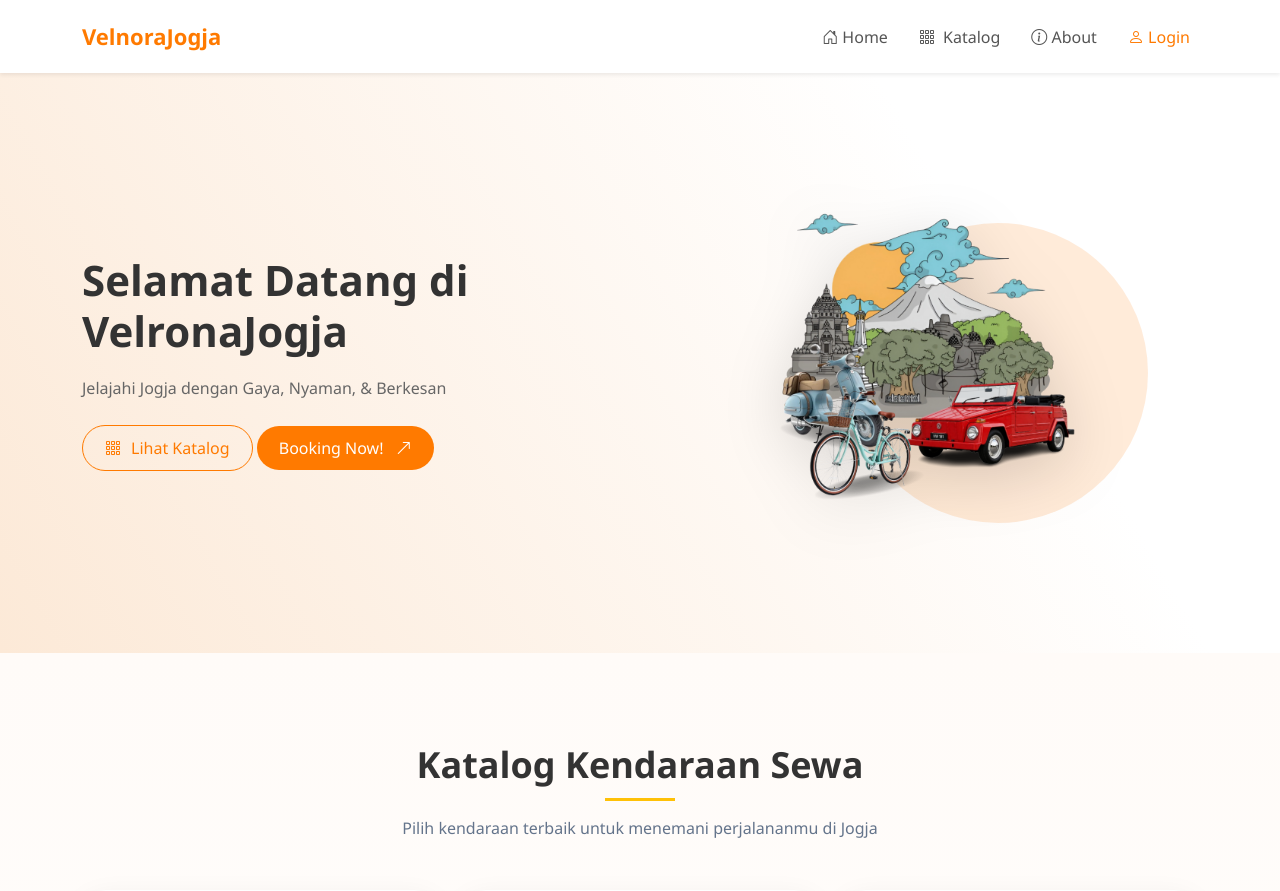
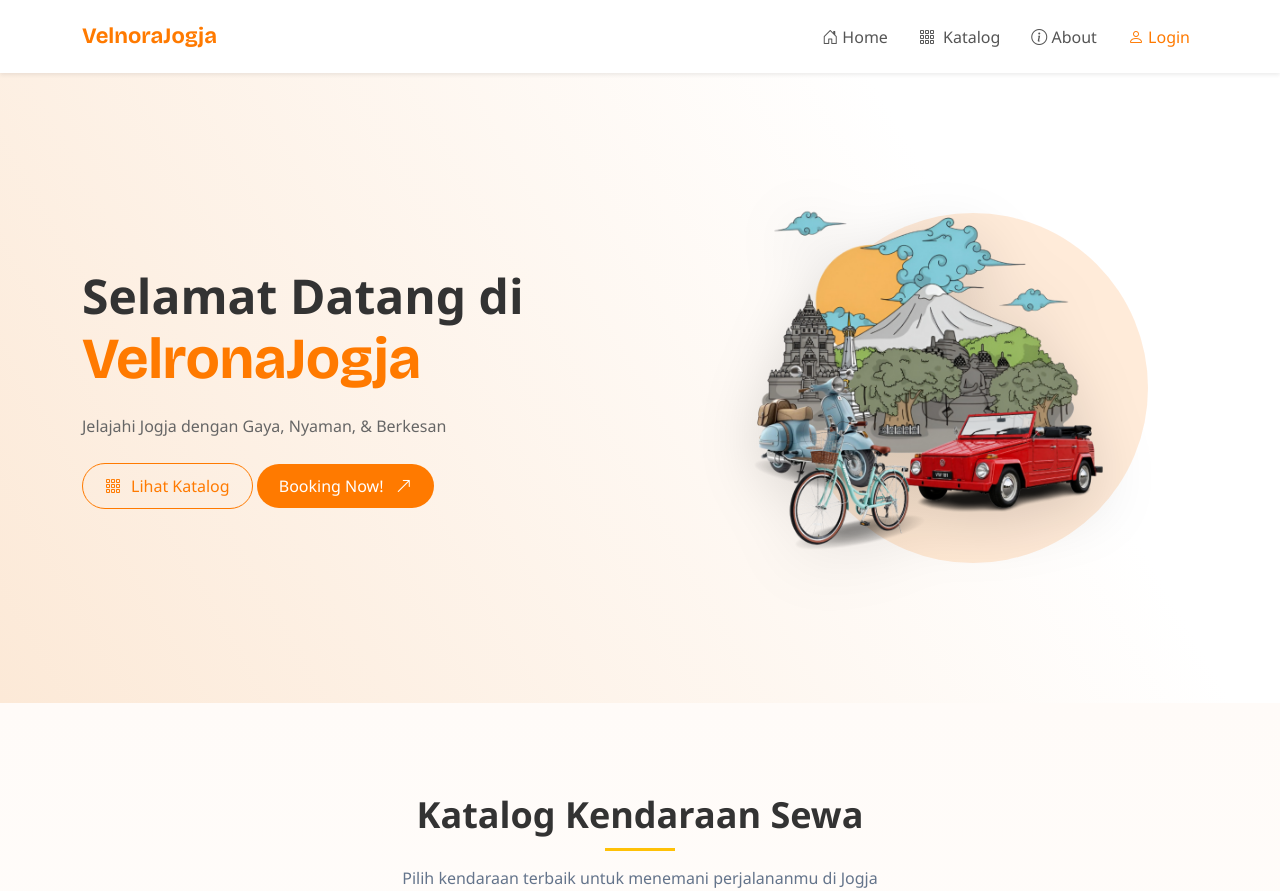
Before and after one commit to SayyiraUlhaq23/projectpwd, a PHP site: page /user/index.php in a window 1280 px wide. Shown: the top 891 px of the page. Run offline with PHP 8.4, Linux system fonts and the light colour scheme; data comes from the database, SQL or seed files in the repository; data that the repository does not hold is empty.

Commit message:
update UI

```diff
--- a/css/style.css
+++ b/css/style.css
@@ -1,3 +1,6 @@
+@import url('https://fonts.googleapis.com/css2?family=Bricolage+Grotesque:opsz,wght@12..96,200..800&family=Lato:ital,wght@0,100;0,300;0,400;0,700;0,900;1,100;1,300;1,400;1,700;1,900&display=swap');
+@import url('https://fonts.googleapis.com/css2?family=Bricolage+Grotesque:opsz,wght@12..96,200..800&display=swap');
+
 * {
     margin: 0;
     padding: 0;
@@ -32,9 +35,12 @@ main {
 }
 
 .navbar-brand {
+    color: #ff7a00 !important;
+    font-family: "Bricolage Grotesque", sans-serif;
+    font-size: 22px;
     font-weight: 700;
-    font-size: 22px;
-    color: #ff7a00 !important;
+    font-style: normal;
+    font-variation-settings: "wdth" 100;
 }
 
 .navbar .nav-link {
@@ -163,7 +169,7 @@ main {
 /* Hero */
 .hero {
     position: relative;
-    padding: 100px 0;
+    padding: 90px 0;
     background: #fff;
     overflow: hidden;
     background: linear-gradient(240deg, #fff 25%, #fce9d7 100%);
@@ -183,9 +189,19 @@ main {
 }
 
 .hero h1 {
-    font-size: 42px;
+    font-size: 48px;
     font-weight: 700;
     margin-bottom: 20px;
+}
+
+.hero h1 span {
+    font-size: 58px;
+    font-family: "Bricolage Grotesque", sans-serif;
+    font-optical-sizing: auto;
+    font-weight: 700;
+    font-style: normal;
+    color: #ff7a00;
+    font-variation-settings: "wdth" 100;
 }
 
 .hero p {
@@ -202,8 +218,8 @@ main {
 
 .hero-bg {
     position: absolute;
-    width: 300px;
-    height: 300px;
+    width: 350px;
+    height: 350px;
     background: #ff7a00;
     border-radius: 50%;
     top: 50px;
@@ -213,7 +229,7 @@ main {
 }
 
 .hero .right img {
-    width: 380px;
+    width: 450px;
     border-radius: 20px;
     filter: drop-shadow(0 15px 30px rgba(0,0,0,0.15));
     transition: 0.3s;
@@ -393,6 +409,24 @@ main {
     font-weight: 700;
     margin-bottom: 15px;
     position: relative;
+}
+
+.about-title span {
+    font-family: "Bricolage Grotesque", sans-serif;
+    font-optical-sizing: auto;
+    font-weight: 700;
+    font-style: normal;
+    color: #ff7a00;
+    font-variation-settings: "wdth" 100;
+}
+
+.about-text span {
+    font-family: "Bricolage Grotesque", sans-serif;
+    font-optical-sizing: auto;
+    font-weight: 700;
+    font-style: normal;
+    color: #ff7a00;
+    font-variation-settings: "wdth" 100;
 }
 
 .about-title::after {
--- a/user/index.php
+++ b/user/index.php
@@ -79,7 +79,7 @@ $query_kendaraan = mysqli_query($konek, "SELECT * FROM kendaraan");
 <section class="hero">
 <div class="container text-center">
 <div class="left">
-      <h1>Selamat Datang di VelronaJogja</h1>
+      <h1>Selamat Datang di <span>VelronaJogja</span></h1>
       <p>Jelajahi Jogja dengan Gaya, Nyaman, & Berkesan</p>
       <!-- <p><b>100% Aman, Nyaman, dan Terjangkau di Jogja!</b></p> -->
       <a href="#daftar-kendaraan" class="btn btn-primary btn-dk"><i class="bi bi-grid-3x3-gap me-1"></i>
@@ -138,9 +138,9 @@ $query_kendaraan = mysqli_query($konek, "SELECT * FROM kendaraan");
 <section id="about" class="about-section">
     <div class="container">
         <div class="about-card">
-          <h2 class="about-title">About VelnoraJogja</h2>
+          <h2 class="about-title">About <span>VelnoraJogja</span></h2>
           <p class="about-text">
-            VelnoraJogja menyediakan layanan sewa kendaraan wisata seperti
+            <span>VelnoraJogja</span> menyediakan layanan sewa kendaraan wisata seperti
             <strong>Mobil VW, Vespa, dan Sepeda</strong> untuk pengalaman liburan terbaik di Yogyakarta.
           </p>
           <div class="about-info">
```
Also changed, not shown: form_booking.php (+12 -3 lines).
